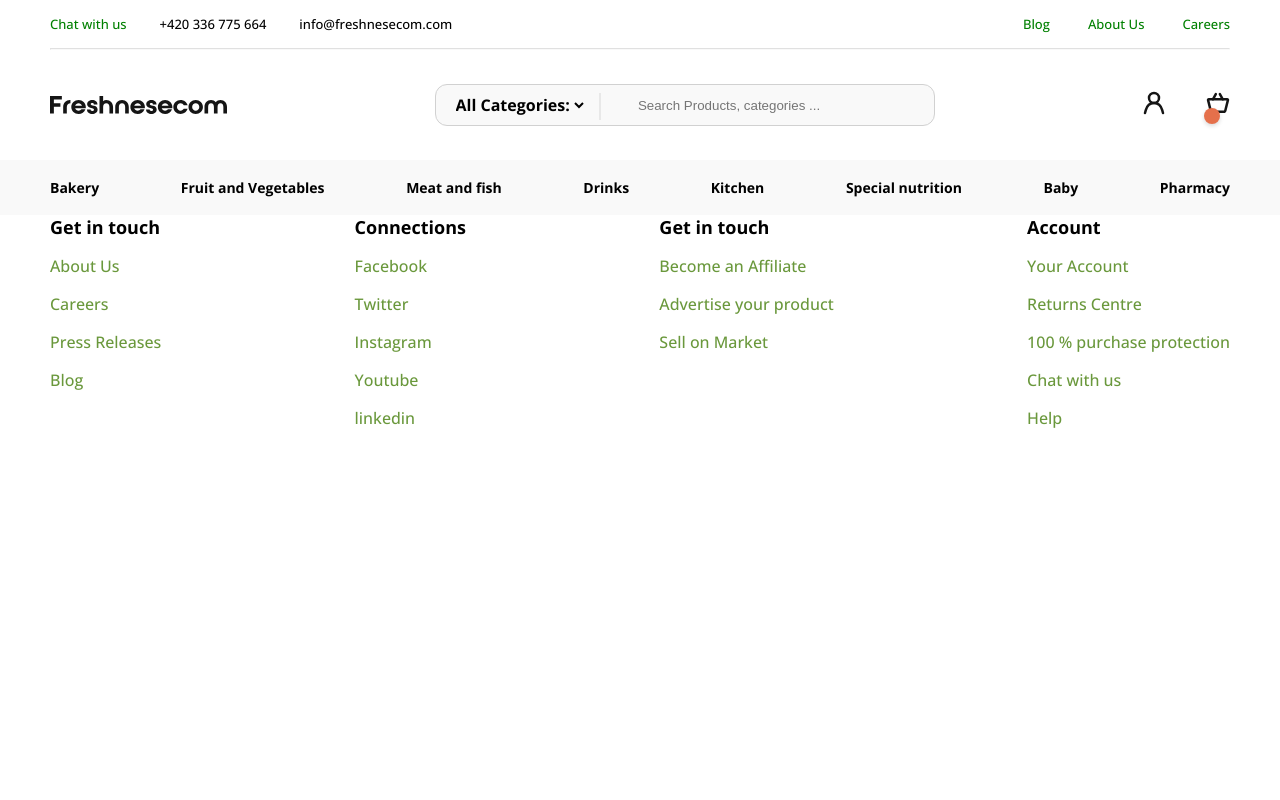
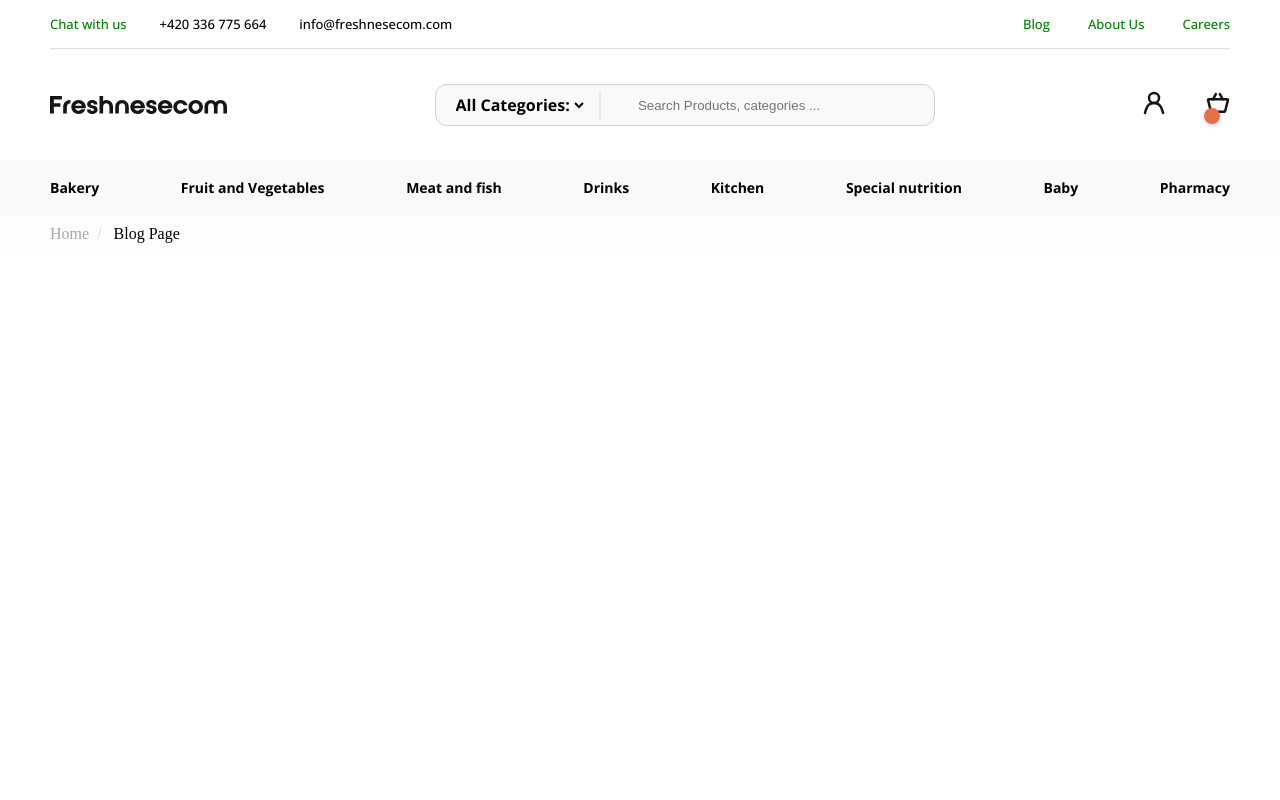
Before and after one commit to alimirzayev/e-Commerce----React-Project, a React (Create React App) app in the folder my-app/: page /blogpage in a window 1280 px wide. Shown: the top 800 px of the page. Built offline with nearby package versions, Linux system fonts and the light colour scheme.

Commit message:
Blog Page Started

```diff
--- a/my-app/src/App.js
+++ b/my-app/src/App.js
@@ -10,6 +10,7 @@ import Home from './Page/Home';
 import Checkout from './Page/Checkout';
 import Detail from './Page/Detail';
 import Categorypage from './Page/Categorypage';
+import Blogpage from './Page/Blogpage';
 
 function App() {
 
@@ -36,6 +37,10 @@ function App() {
             <Categorypage />
           </Route>
 
+          <Route exact path="/blogpage">
+            <Blogpage />
+          </Route>
+
         </Switch>
 
         <Footer />
--- /dev/null
+++ b/my-app/src/Page/Blogpage.jsx
@@ -0,0 +1,19 @@
+import React from 'react'
+import '../components/Blog/Blog.css'
+
+function Blogpage() {
+    return (
+        <div className="blogPage">
+
+            <div className="bread">
+                <ul class="breadcrumb">
+                    <li><a href="#" id="homepage">Home</a></li>
+                    <li>Blog Page</li>
+                </ul>
+            </div>
+
+        </div>
+    )
+}
+
+export default Blogpage
--- /dev/null
+++ b/my-app/src/components/Blog/Blog.css
@@ -0,0 +1,3 @@
+.blogPage {
+  min-height: 100vh;
+}
```
